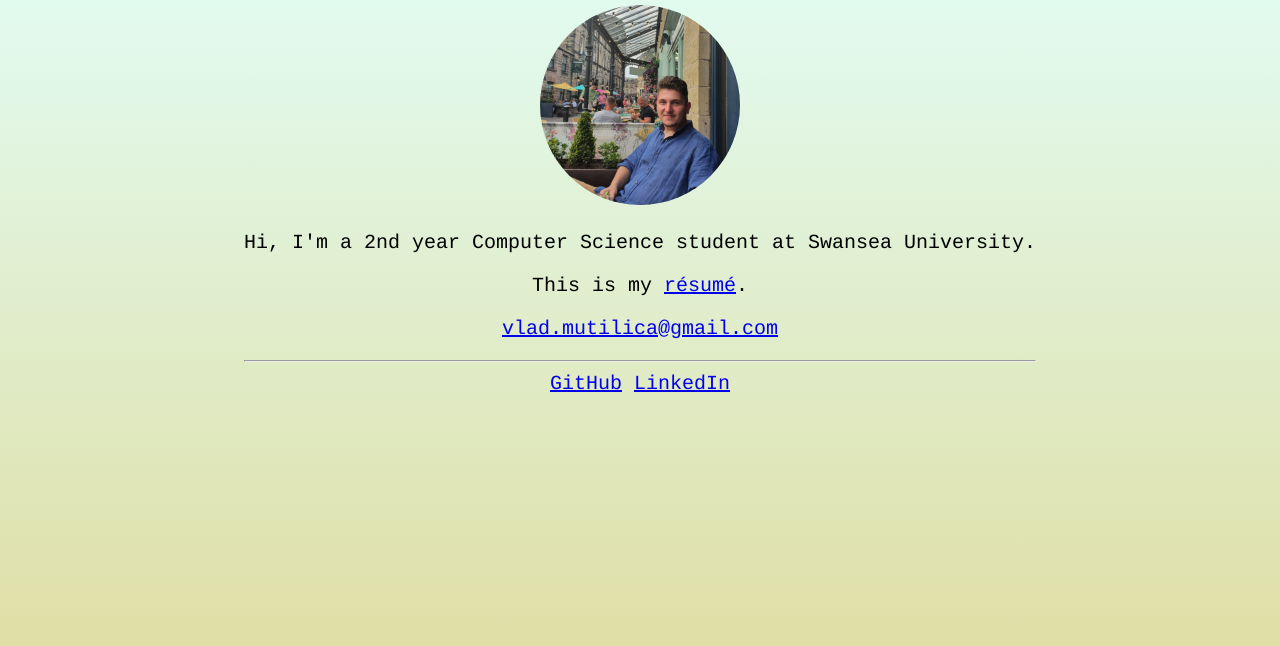
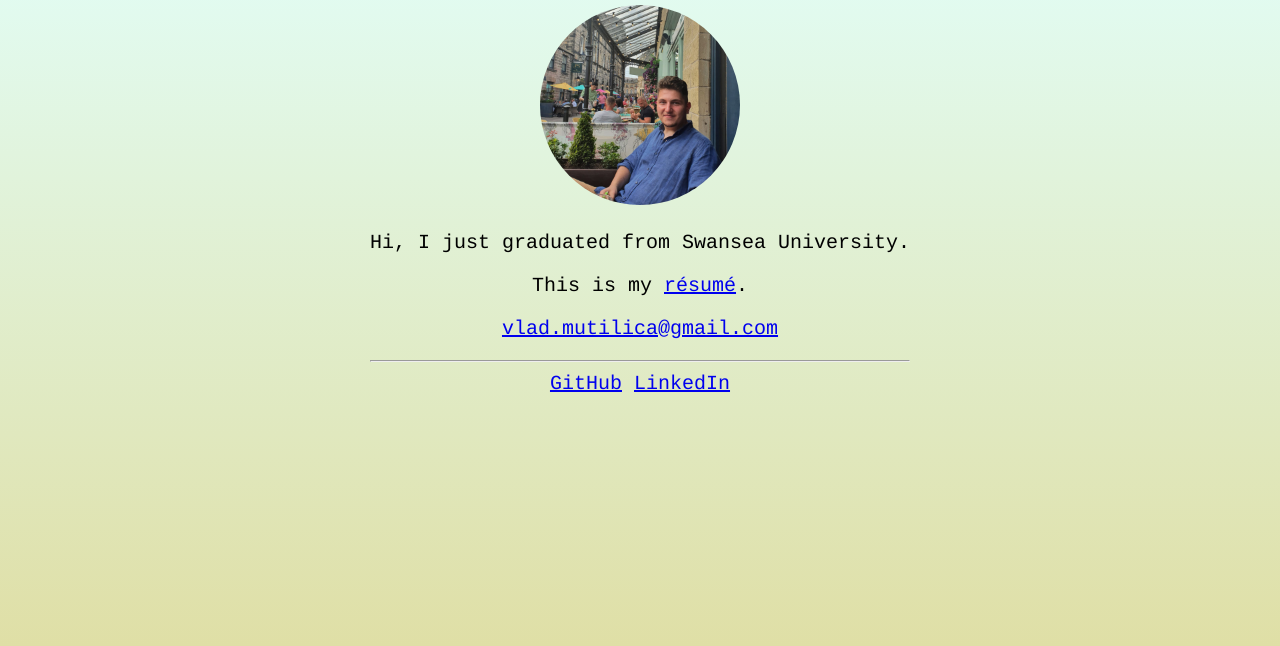
Before and after one commit to vl4duu/vlad-mutilica.space, a plain HTML site: page index.html in a window 1280 px wide. Shown: the part 102-748 px from the top of the page. Drawn offline with Linux system fonts and the light colour scheme.

Commit message:
Changed description

```diff
--- a/index.html
+++ b/index.html
@@ -16,7 +16,7 @@
             <div class="avatar-container">
                 <img id="me" src="Avatar.jpg" alt="Me">
             </div>
-            <p>Hi, I'm a 2nd year Computer Science student at Swansea University.</p>
+            <p>Hi, I just graduated from Swansea University.</p>
             <p>This is my <a href="Resume.pdf">résumé</a>.</p>
             <p><a href="javascript:location='mailto:\u0076\u006c\u0061\u0064\u002e\u006d\u0075\u0074\u0069\u006c\u0069\u0063\u0061\u0040\u0067\u006d\u0061\u0069\u006c\u002e\u0063\u006f\u006d';void 0"><script type="text/javascript">document.write('\u0076\u006c\u0061\u0064\u002e\u006d\u0075\u0074\u0069\u006c\u0069\u0063\u0061\u0040\u0067\u006d\u0061\u0069\u006c\u002e\u0063\u006f\u006d')</script></a> </p>
             <noscript>Sorry, you need Javascript on to email me.</noscript>
```
